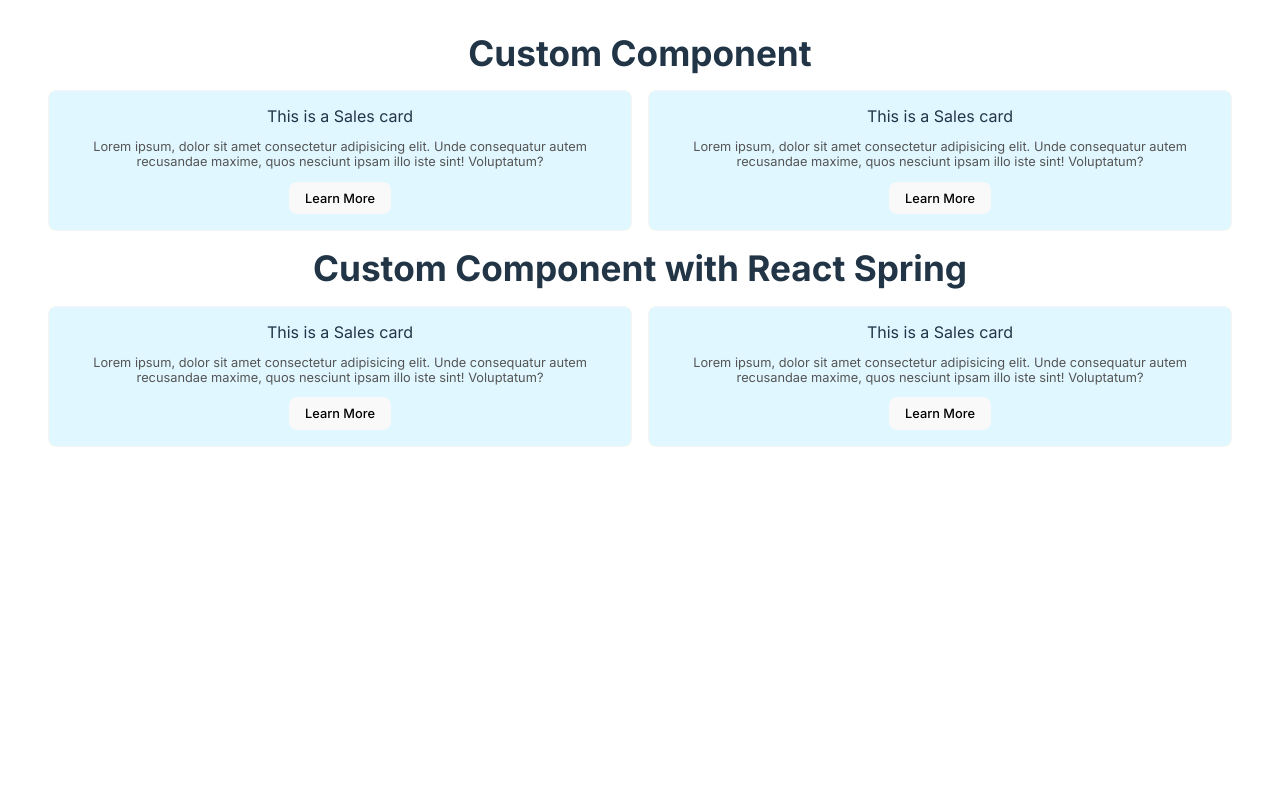
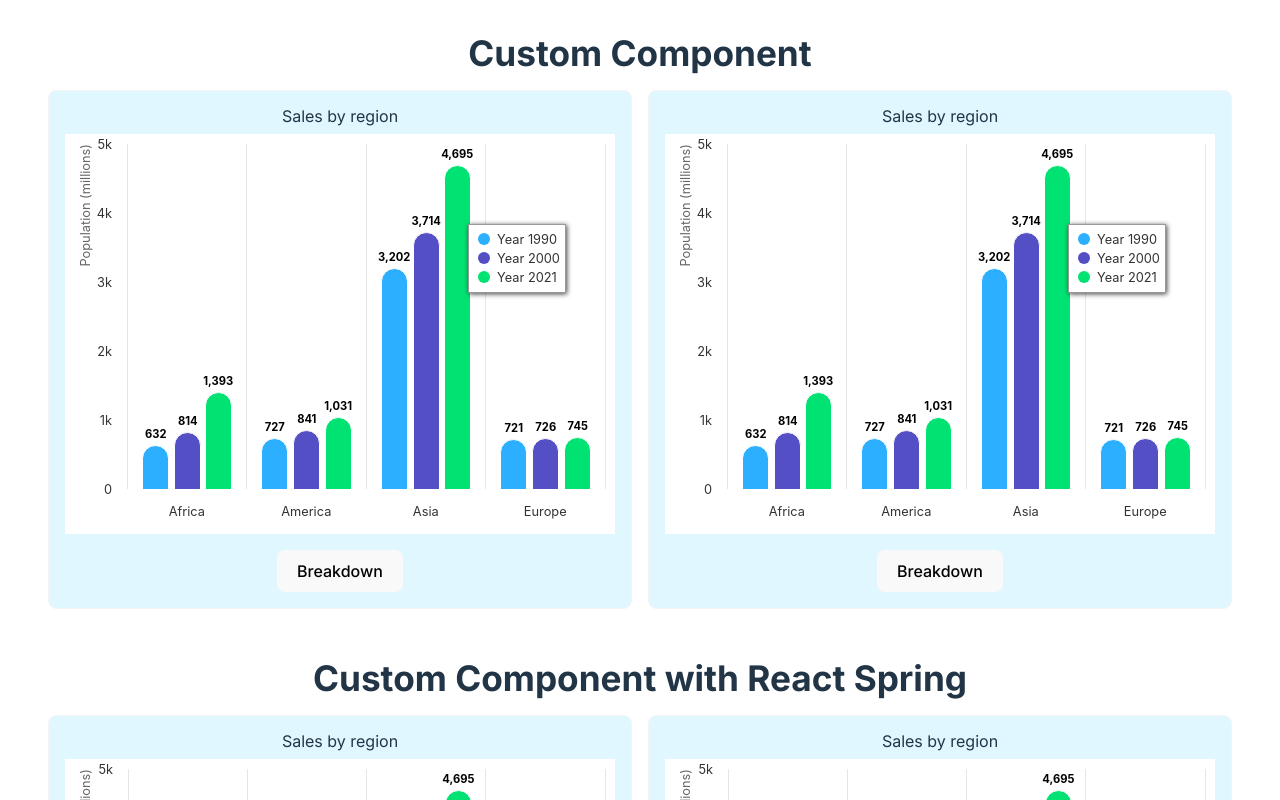
Before and after one commit to saiful-islam-qp/react-play, a React (Vite) app: page / in a window 1280 px wide. Shown: the top 800 px of the page. Built offline with nearby package versions, Linux system fonts and the light colour scheme.

Commit message:
Chart added

```diff
--- a/package.json
+++ b/package.json
@@ -11,6 +11,8 @@
   },
   "dependencies": {
     "@react-spring/web": "^10.0.3",
+    "highcharts": "^12.4.0",
+    "highcharts-react-official": "^3.2.3",
     "react": "^19.1.1",
     "react-dom": "^19.1.1",
     "react-transition-group": "^4.4.5"
--- a/src/App.tsx
+++ b/src/App.tsx
@@ -8,7 +8,7 @@ function App() {
   return (
     <>
       <h1>Custom Component</h1>
-      <div className="card flex wrap gap-4">
+      <div className="card flex wrap gap-4" style={{ marginBottom: "32px" }}>
         <div className="flex-1">
           <CardContainer MainNode={SalesCard} DetailsNode={SalesDetails} />
         </div>
--- a/src/components/CardContainer.tsx
+++ b/src/components/CardContainer.tsx
@@ -25,7 +25,6 @@ export const CardContainer: React.FC<Props> = ({ MainNode, DetailsNode }) => {
 
   useEffect(() => {
     if (exited && entered) {
-      console.log("✅ Both exit and enter transitions are done");
       if (classNames !== "fade") {
         setClassNames("fade");
       } else {
--- /dev/null
+++ b/src/components/charts/MyChart.tsx
@@ -0,0 +1,92 @@
+import Highcharts, { Series } from "highcharts";
+import HighchartsReact from "highcharts-react-official";
+
+interface Props {
+  handler?: () => void;
+}
+
+function MyChartComponent({ handler }: Props) {
+  const options = {
+    chart: {
+      type: "column",
+    },
+    title: null,
+    xAxis: {
+      categories: ["Africa", "America", "Asia", "Europe"],
+      title: {
+        text: null,
+      },
+      gridLineWidth: 1,
+      lineWidth: 0,
+    },
+    yAxis: {
+      min: 0,
+      title: {
+        text: "Population (millions)",
+        align: "high",
+      },
+      labels: {
+        overflow: "justify",
+      },
+      gridLineWidth: 0,
+    },
+    tooltip: {
+      valueSuffix: " millions",
+    },
+    plotOptions: {
+      column: {
+        borderRadius: "50%",
+        dataLabels: {
+          enabled: true,
+        },
+        groupPadding: 0.1,
+      },
+      series: {
+        cursor: "pointer",
+        point: {
+          events: {
+            click: function () {
+              handler && handler();
+            },
+          },
+        },
+      },
+    },
+    legend: {
+      layout: "vertical",
+      align: "right",
+      verticalAlign: "top",
+      x: -40,
+      y: 80,
+      floating: true,
+      borderWidth: 1,
+      backgroundColor: "var(--highcharts-background-color, #ffffff)",
+      shadow: true,
+    },
+    credits: {
+      enabled: false,
+    },
+    series: [
+      {
+        name: "Year 1990",
+        data: [632, 727, 3202, 721],
+      },
+      {
+        name: "Year 2000",
+        data: [814, 841, 3714, 726],
+      },
+      {
+        name: "Year 2021",
+        data: [1393, 1031, 4695, 745],
+      },
+    ],
+  };
+
+  return (
+    <div>
+      <HighchartsReact highcharts={Highcharts} options={options} />
+    </div>
+  );
+}
+
+export default MyChartComponent;
--- a/src/components/sales-card/SalesCard.tsx
+++ b/src/components/sales-card/SalesCard.tsx
@@ -1,5 +1,6 @@
 import React from "react";
 import styles from "./SalesCard.module.css";
+import MyChartComponent from "../charts/MyChart";
 
 interface Props {
   handler?: () => void;
@@ -8,15 +9,13 @@ interface Props {
 export const SalesCard: React.FC<Props> = ({ handler }) => {
   return (
     <div className={`${styles.container} ${styles.bgBlue}`}>
-      <h2 className={styles.title}>This is a Sales card</h2>
+      <h2 className={styles.title}>Sales by region</h2>
       <div className={styles.content}>
-        <p>
-          Lorem ipsum, dolor sit amet consectetur adipisicing elit. Unde
-          consequatur autem recusandae maxime, quos nesciunt ipsam illo iste
-          sint! Voluptatum?
-        </p>
-        <button onClick={handler}>Learn More</button>
+        <MyChartComponent handler={handler} />
       </div>
+      <button onClick={handler} style={{ marginTop: "16px" }}>
+        Breakdown
+      </button>
     </div>
   );
 };
```
Also changed, not shown: 1 other file (tests, documents, lock files or other folders).
